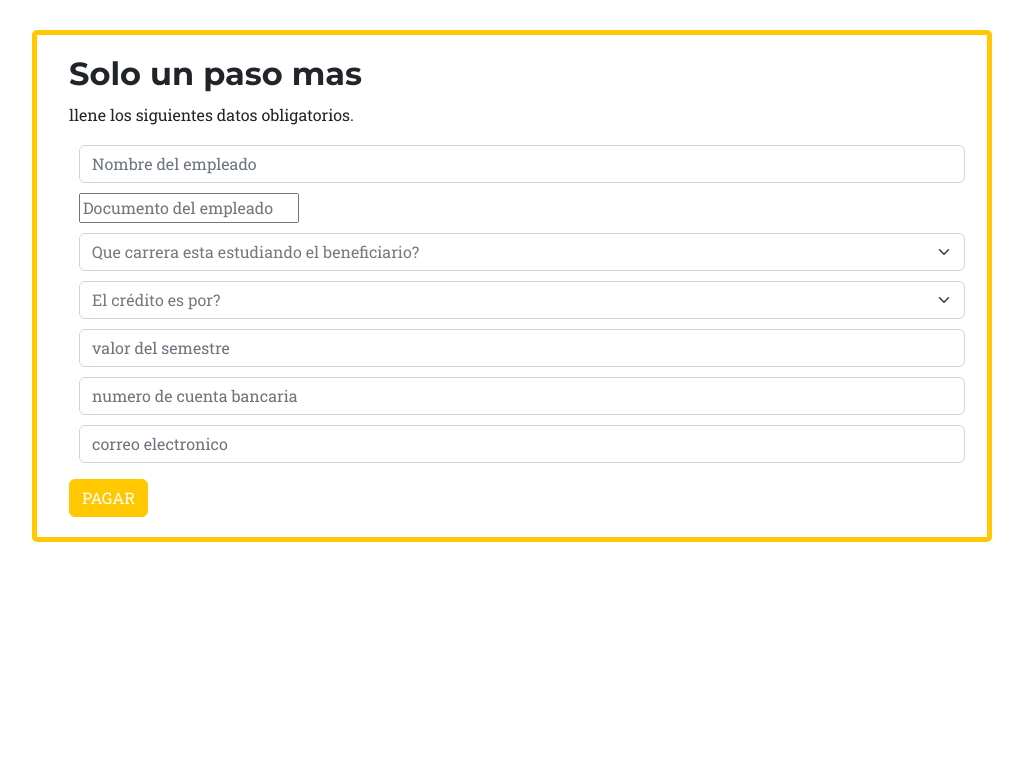
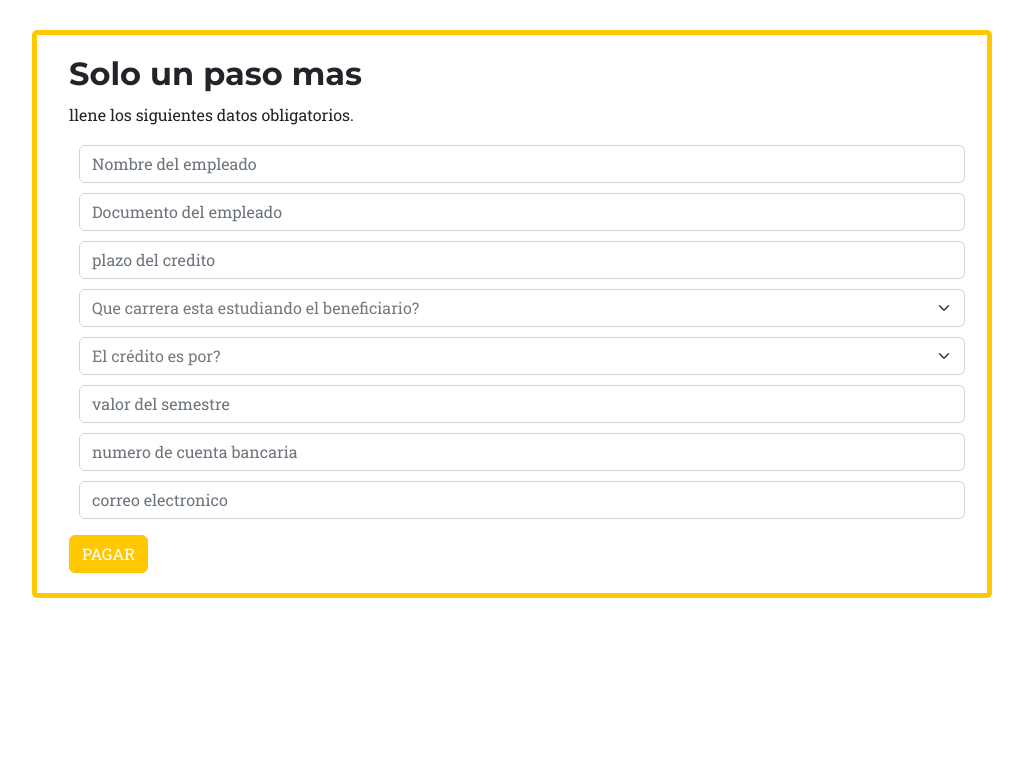
Before and after one commit to Alet2003/PROYECTNOMINA, a Flask app: page /fronted/indexcreditoeducativo2 in a window 1280 px wide. Shown: the part 130-889 px from the top of the page, without its empty margins (128-1151 px from the left). Run offline with Flask 3, Linux system fonts and the light colour scheme; data that the repository does not hold is empty; parts of the project's set-up code (start-up, migrations or seed data) failed here and were passed over; some libraries are stand-ins or nearby versions.

Commit message:
credito educativo final

```diff
--- a/src/config/static/js/creditolibreinversion.js
+++ b/src/config/static/js/creditolibreinversion.js
@@ -23,6 +23,7 @@ function validarcreditoeducativo(){
 
 
 function credito() {
+
     var nombre = document.getElementById("nombre").value
     var MontoCredito = document.getElementById("monto").value;
     var TasaInteres = 0;
@@ -67,3 +68,69 @@ function credito() {
         console.error(error);
     });
 }
+
+
+function Creditoeducativo() {
+    const tipoCarrera = document.getElementById("tipo_carrera").value;
+    const tipoCredito = document.getElementById("tipo_credito").value;
+    const valorSemestre = parseFloat(document.getElementById("valor_del_semestre").value);
+
+    if (tipoCarrera && tipoCredito && !isNaN(valorSemestre)) {
+        if (
+            (tipoCarrera === "tecnologico" || tipoCarrera === "profesional") &&
+            (tipoCredito === "completa" || (tipoCredito === "semestre" && valorSemestre <= 2800000))
+        ) {
+            Swal.fire({
+                title: 'Espere un momento',
+                text: `Su credito esta siendo aprobado`,
+            })
+            var nombre = document.getElementById("nombre").value
+            var MontoCredito = document.getElementById("valor_del_semestre").value;
+            var TasaInteres = 0;
+            var PlazoCredito = document.getElementById("plazo").value;
+            const cci = MontoCredito/ PlazoCredito
+            var CuotasMensuales = cci.toFixed(2);
+            var EstadoCredito = "aprobado";
+            var IDEmpleado = document.getElementById("documento").value;
+            axios.post('/api/save_creditos', {
+                MontoCredito: MontoCredito,
+                TasaInteres: TasaInteres,
+                PlazoCredito: PlazoCredito,
+                CuotasMensuales: CuotasMensuales,
+                EstadoCredito: EstadoCredito,
+                IDEmpleado: IDEmpleado
+            }, {
+                headers: {
+                    'Content-Type': 'application/json'
+                }
+            })
+                .then(function (respuesta) {
+                    console.log(respuesta.data);
+                    if (respuesta.data === "aprobado") {
+                        Swal.fire({
+                            title: 'Felicidades credito aprobado',
+                            text: `el empleado ${nombre} ha obtenido un credito por el monto de ${MontoCredito}, el credito debe ser pagado en un plazo de ${PlazoCredito} meses, el valor de las cuotas es de : $ ${CuotasMensuales}`,
+                        })
+
+                    } else {
+
+                    }
+                })
+                .catch(function (error) {
+                    console.error(error);
+                });
+
+
+        } else {
+            Swal.fire({
+                title: 'Por favor, verifique los requisitos para el crédito.',
+                text: `verifique que el valor del semestre no sea mayor de 2800000`,
+            })
+        }
+    } else {
+        Swal.fire({
+            title: 'Por favor, llene todos los campos obligatorios.',
+            text: `verifique que todos los campos esten correctamente llenos`,
+        })
+    }
+}
--- a/src/config/templates/main/credito_educativo2.html
+++ b/src/config/templates/main/credito_educativo2.html
@@ -19,13 +19,23 @@
                     </div>
                     <div class="col-md-12">
                         <input id="documento"
-                            class "form-control"
+                            class="form-control"
                             type="number"
                             name="documento"
                             placeholder="Documento del empleado"
                             required>
                         <div class="valid-feedback">El Documento es valido!</div>
                         <div class="invalid-feedback">El campo Documento no puede estar vacio!</div>
+                    </div>
+                    <div class="col-md-12">
+                        <input id="plazo"
+                            class="form-control"
+                            type="number"
+                            name="plazo"
+                            placeholder="plazo del credito"
+                            required>
+                        <div class="valid-feedback">El plazo es valido!</div>
+                        <div class="invalid-feedback">El campo plazo no puede estar vacio!</div>
                     </div>
 
                     <select style="color:rgb(121, 121, 121)"
@@ -78,7 +88,7 @@
                         <div class="invalid-feedback">El campo correo no puede estar vacio!</div>
                     </div>
                     <div class="form-button mt-3">
-                        <a onclick="validarCredito()" zid="submit" type="button" class="btn btn-primary form-button">PAGAR</a>
+                        <a onclick="Creditoeducativo()" zid="submit" type="button" class="btn btn-primary form-button">PAGAR</a>
                     </div>
                 </form>
             </div>
@@ -86,53 +96,4 @@
     </div>
 </div>
 
-<script>
-function validarCredito() {
-    const tipoCarrera = document.getElementById("tipo_carrera").value;
-    const tipoCredito = document.getElementById("tipo_credito").value;
-    const valorSemestre = parseFloat(document.getElementById("valor_del_semestre").value);
-
-    if (
-        (tipoCarrera === "tecnologico" || tipoCarrera === "profesional") &&
-        (tipoCredito === "completa" || (tipoCredito === "semestre" && valorSemestre <= 2800000))
-    ) {
-        alert("El crédito es válido");
-    } else {
-        alert("Por favor, verifique los requisitos para el crédito.");
-    }
-}
-</script>
-
-<script>
-    function validarCredito() {
-        const tipoCarrera = document.getElementById("tipo_carrera").value;
-        const tipoCredito = document.getElementById("tipo_credito").value;
-        const valorSemestre = parseFloat(document.getElementById("valor_del_semestre").value);
-
-        if (tipoCarrera && tipoCredito && !isNaN(valorSemestre)) {
-            if (
-                (tipoCarrera === "tecnologico" || tipoCarrera === "profesional") &&
-                (tipoCredito === "completa" || (tipoCredito === "semestre" && valorSemestre <= 2800000))
-            ) {
-                Swal.fire({
-                    title: 'El crédito es válido',
-
-                    text: `Su credito a sido aprobado` ,
-                })
-            } else {
-                Swal.fire({
-                    title: 'Por favor, verifique los requisitos para el crédito.',
-                    text: `verifique que el valor del semestre no sea mayor de 2800000` ,
-                })
-            }
-        } else {
-            Swal.fire({
-                title: 'Por favor, llene todos los campos obligatorios.',
-                text: `verifique que todos los campos esten correctamente llenos` ,
-            })
-        }
-    }
-    </script>
-
-
 {% endblock %}
```
